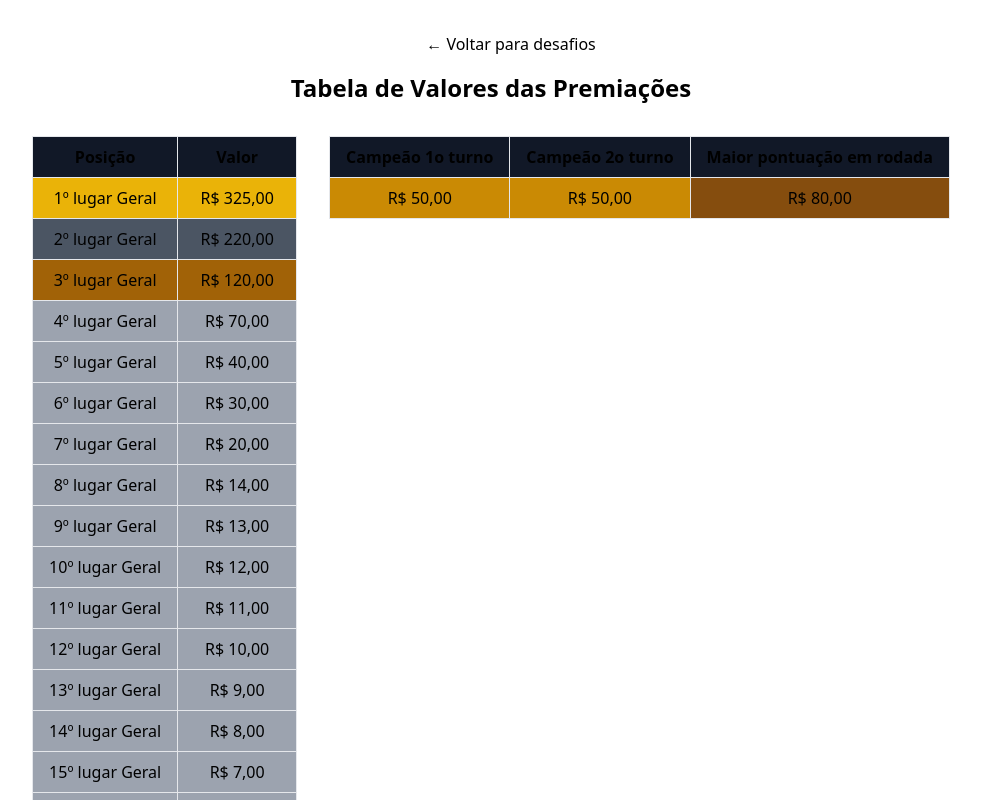
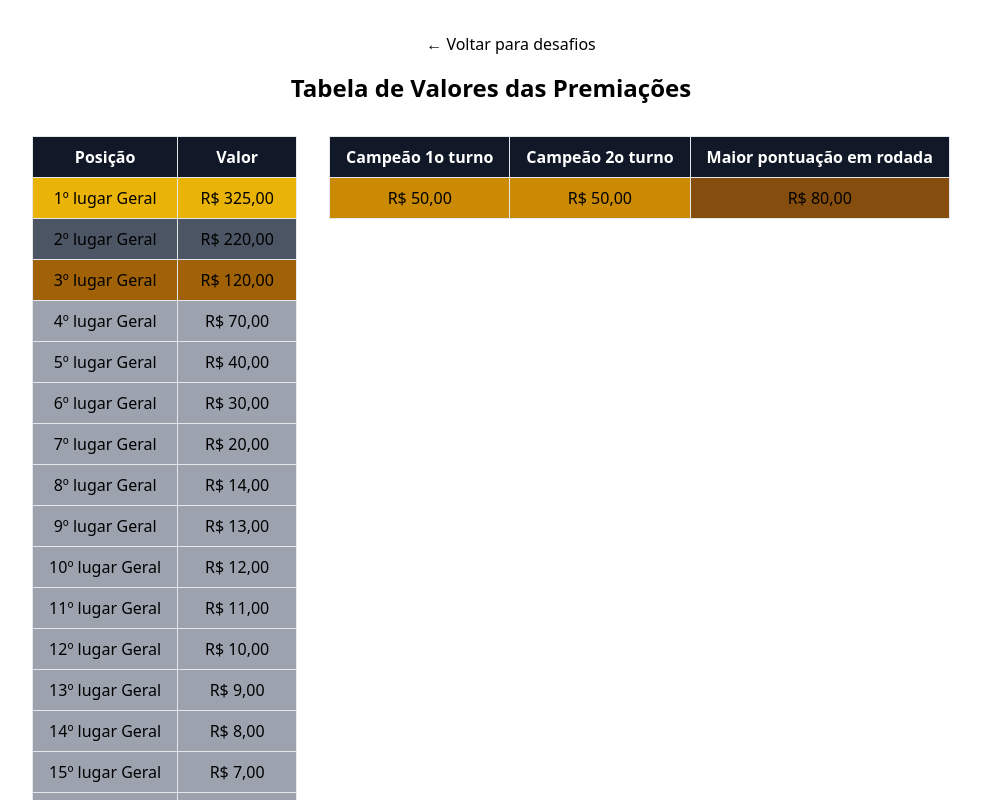
Before and after one commit to InventariumProject/cartola-app, a Next.js app: page /premiacao in a window 1280 px wide. Shown: the top 800 px of the page, without its empty margins (149-1130 px from the left). Built offline with nearby package versions, Linux system fonts and the light colour scheme.

Commit message:
add white text color

```diff
--- a/src/pages/premiacao.tsx
+++ b/src/pages/premiacao.tsx
@@ -13,20 +13,20 @@ export default function Awards() {
       <table className="mx-auto min-h-screen border-collapse">
         <thead>
           <tr>
-            <th className="border px-4 py-2 text-center bg-gray-900 font-bold">
+            <th className="border px-4 py-2 text-center text-white bg-gray-900 font-bold">
               Posição
             </th>
-            <th className="border px-4 py-2 text-center bg-gray-900 font-bold">
+            <th className="border px-4 py-2 text-center text-white bg-gray-900 font-bold">
               Valor
             </th>
             <th>{}</th>
-            <th className="border px-4 py-2 text-center bg-gray-900 font-bold">
+            <th className="border px-4 py-2 text-center text-white bg-gray-900 font-bold">
               Campeão 1o turno
             </th>
-            <th className="border px-4 py-2 text-center bg-gray-900 font-bold">
+            <th className="border px-4 py-2 text-center text-white bg-gray-900 font-bold">
               Campeão 2o turno
             </th>
-            <th className="border px-4 py-2 text-center bg-gray-900 font-bold">
+            <th className="border px-4 py-2 text-center text-white bg-gray-900 font-bold">
               Maior pontuação em rodada
             </th>
           </tr>
```
